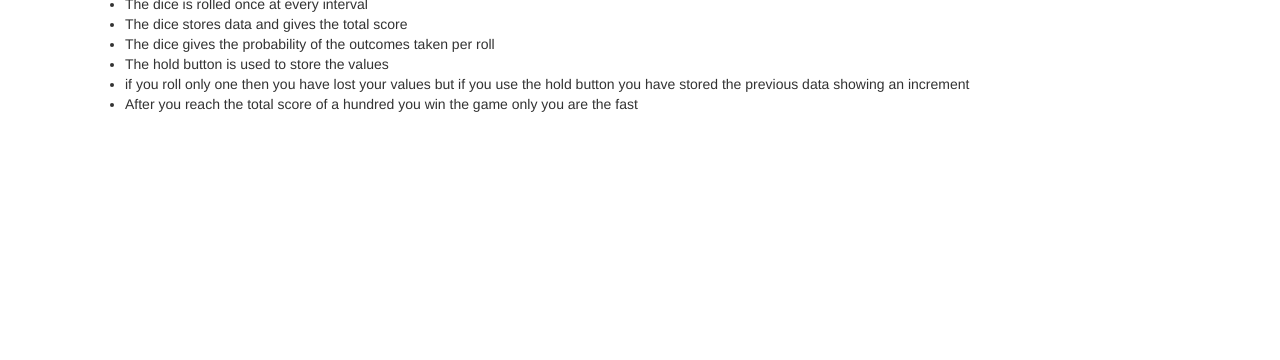
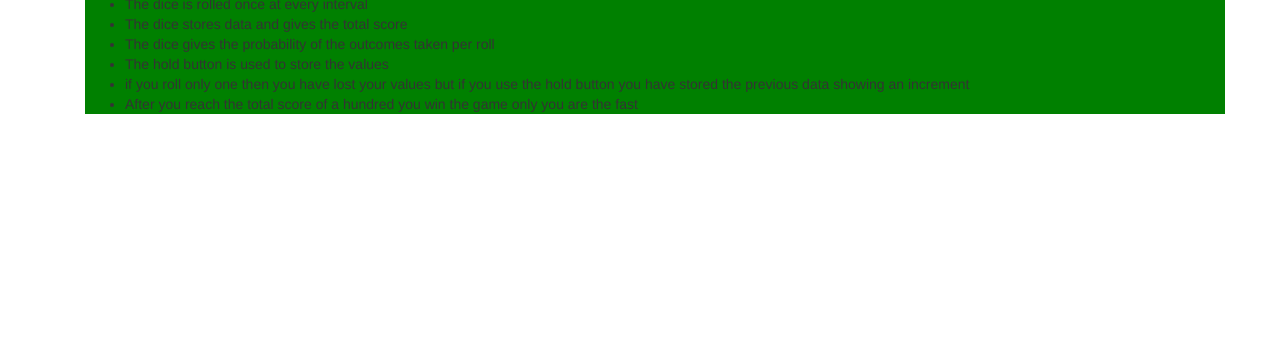
Before and after one commit to njuhi/dice, a plain HTML site: page index.html in a window 1280 px wide. Shown: the part 440-800 px from the top of the page. Drawn offline with nearby package versions, Linux system fonts and the light colour scheme.

Commit message:
save changes

```diff
--- a/css/styles.css
+++ b/css/styles.css
@@ -5,5 +5,5 @@
   background-color: red;
 }
 .bod{
-  background-color: geen;
+  background-color: green;
 }
```
